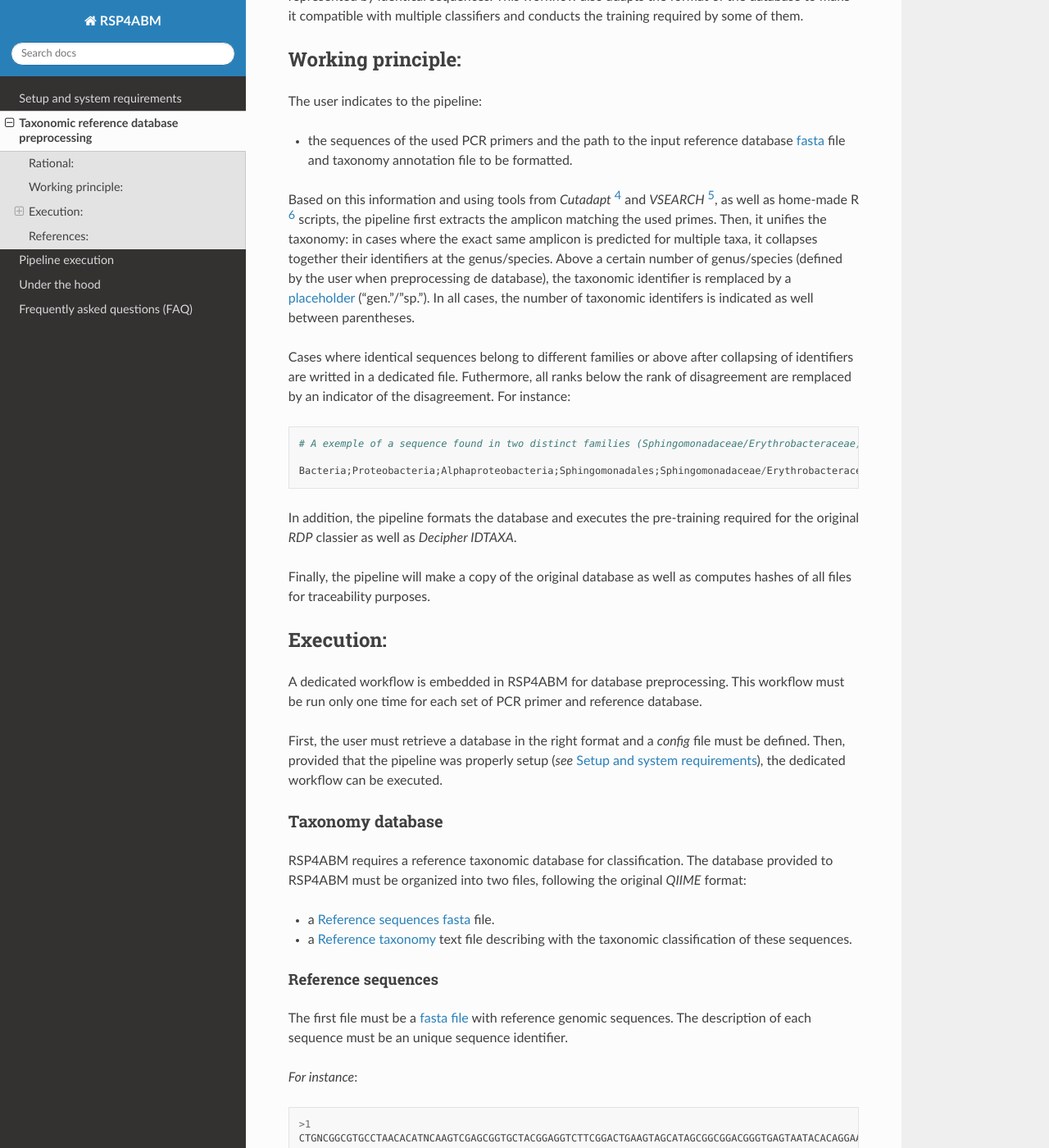
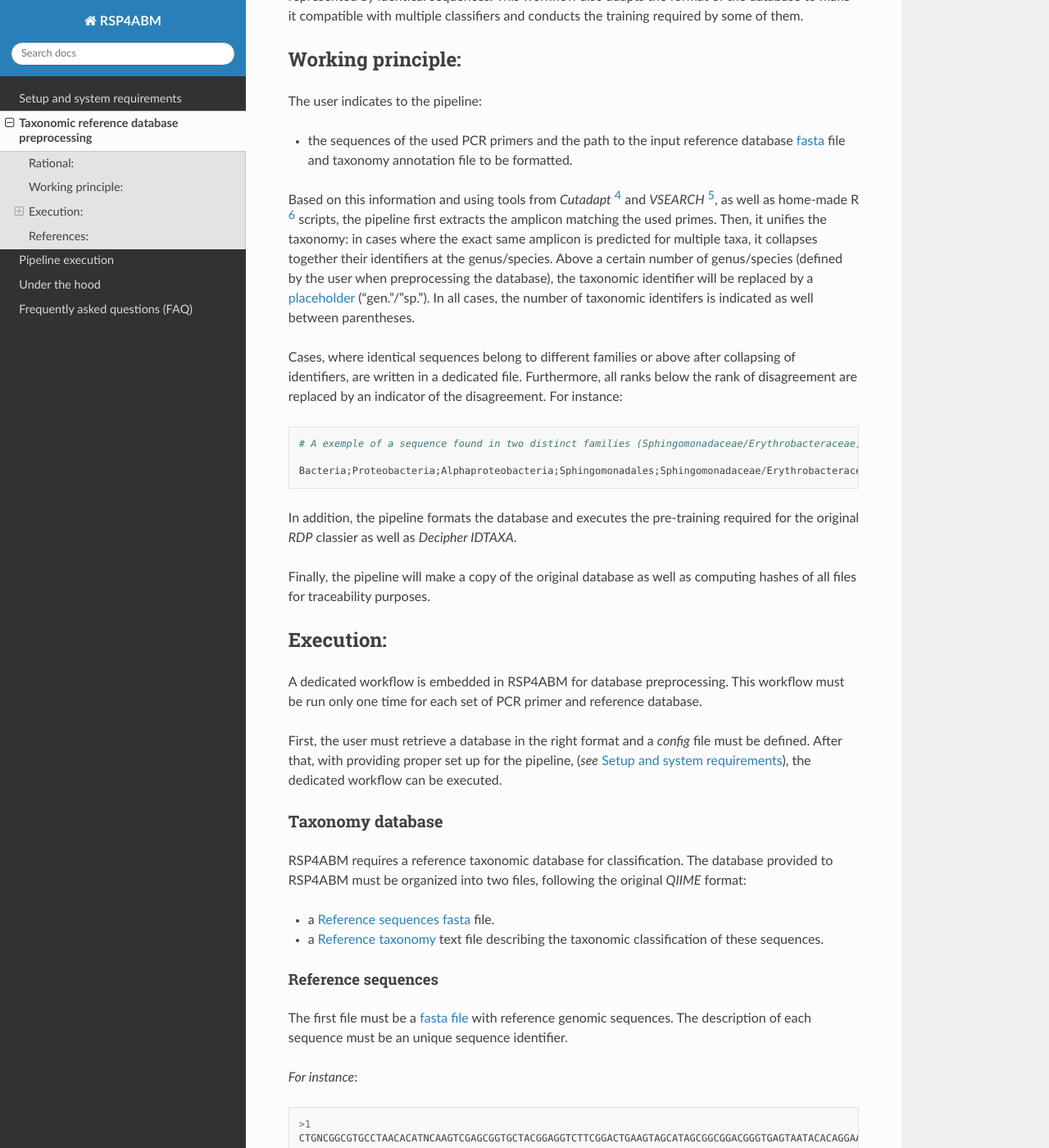
Before and after one commit to metagenlab/zAMP, a Sphinx documentation site: the page built from docs/pages/ref_DB_preprocessing.rst, in a window 1280 px wide and 1400 px high, scrolled down 746 px. Shown: the whole window at 82% size. Built offline with Sphinx 7.4.7 and the Read the Docs theme 2.0.0, drawn with Linux system fonts in a browser that asks for light colours; some of the changed text lies outside the part shown.

Commit message:
Update ref_DB_preprocessing.rst

```diff
--- a/docs/pages/ref_DB_preprocessing.rst
+++ b/docs/pages/ref_DB_preprocessing.rst
@@ -26,10 +26,10 @@ The user indicates to the pipeline:
 
 - the sequences of the used PCR primers and the path to the input reference database `fasta <https://en.wikipedia.org/wiki/FASTA_format>`_ file and taxonomy annotation file to be formatted.
 
-Based on this information and using tools from *Cutadapt* [4]_ and *VSEARCH* [5]_, as well as home-made R [6]_ scripts, the pipeline first extracts the amplicon matching the used primes. Then, it unifies the taxonomy: in cases where the exact same amplicon is predicted for multiple taxa, it collapses together their identifiers at the genus/species. Above a certain number of genus/species (defined by the user when preprocessing de database), the taxonomic identifier is remplaced by a `placeholder <https://en.wikipedia.org/wiki/Placeholder_name>`_ ("gen."/"sp."). In all cases, the number of taxonomic identifers is indicated as well between parentheses.
+Based on this information and using tools from *Cutadapt* [4]_ and *VSEARCH* [5]_, as well as home-made R [6]_ scripts, the pipeline first extracts the amplicon matching the used primes. Then, it unifies the taxonomy: in cases where the exact same amplicon is predicted for multiple taxa, it collapses together their identifiers at the genus/species. Above a certain number of genus/species (defined by the user when preprocessing the database), the taxonomic identifier will be replaced by a `placeholder <https://en.wikipedia.org/wiki/Placeholder_name>`_ ("gen."/"sp."). In all cases, the number of taxonomic identifers is indicated as well between parentheses.
 
 
-Cases where identical sequences belong to different families or above after collapsing of identifiers are writted in a dedicated file. Futhermore, all ranks below the rank of disagreement are remplaced by an indicator of the disagreement. For instance::
+Cases, where identical sequences belong to different families or above after collapsing of identifiers, are written in a dedicated file. Furthermore, all ranks below the rank of disagreement are replaced by an indicator of the disagreement. For instance::
 
     # A exemple of a sequence found in two distinct families (Sphingomonadaceae/Erythrobacteraceae). "Disc.Fam_Sphingomonadaceae/Erythrobacteraceae(2)" at the genus and species levels indicate this discrepancy.
 
@@ -37,7 +37,7 @@ Cases where identical sequences belong to different families or above after coll
 
 In addition, the pipeline formats the database and executes the pre-training required for the original *RDP* classier as well as *Decipher IDTAXA*.
 
-Finally, the  pipeline will make a copy of the original database as well as computes hashes of all files for traceability purposes.
+Finally, the  pipeline will make a copy of the original database as well as computing hashes of all files for traceability purposes.
 
 ************************************************************************
 Execution:
@@ -45,7 +45,7 @@ Execution:
 
 A dedicated workflow is embedded in RSP4ABM for database preprocessing. This workflow must be run only one time for each set of PCR primer and reference database.
 
-First, the user must retrieve a database in the right format and a *config* file must be defined. Then, provided that the pipeline was properly setup (*see* :ref:`setup`), the dedicated workflow can be executed.
+First, the user must retrieve a database in the right format and a *config* file must be defined. After that, with providing proper set up for the pipeline, (*see* :ref:`setup`), the dedicated workflow can be executed.
 
 
 Taxonomy database
```
Also changed, not shown: other parts of docs/pages/ref_DB_preprocessing.rst (+3 -2 lines).
